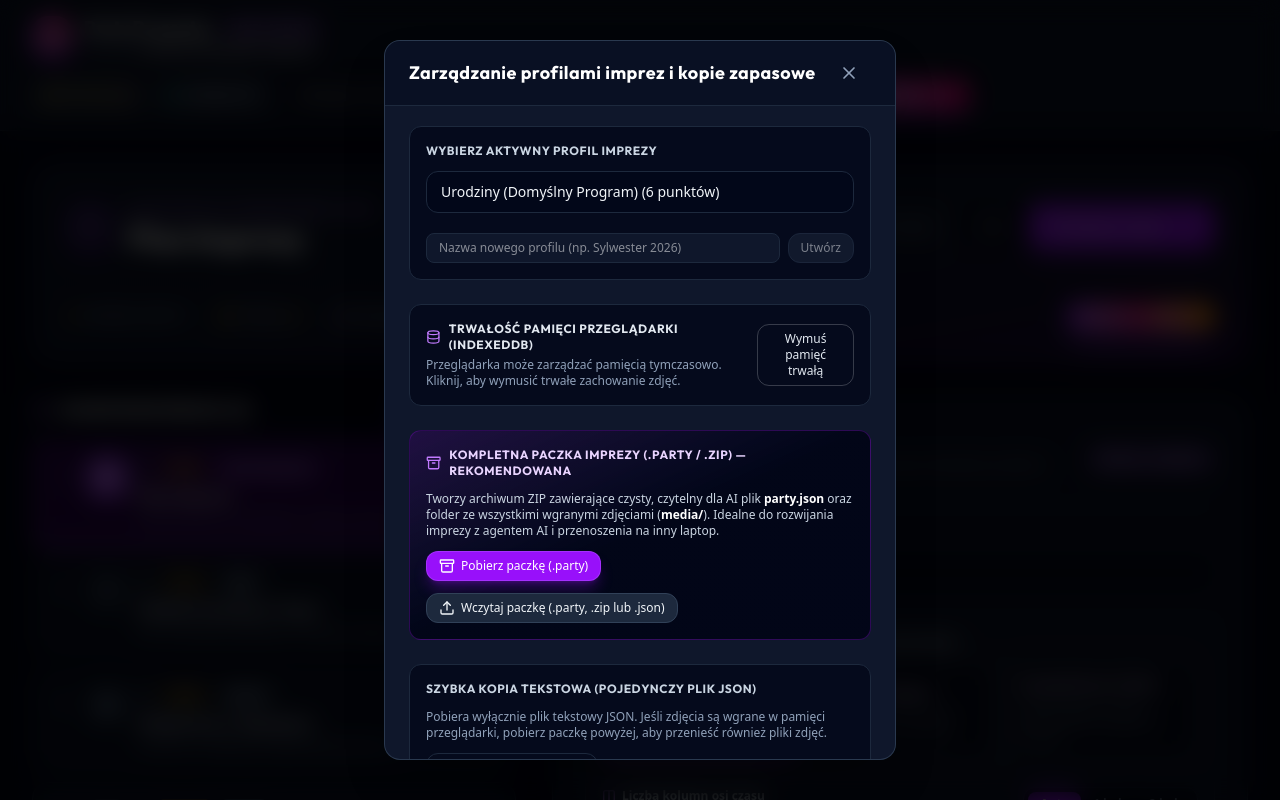
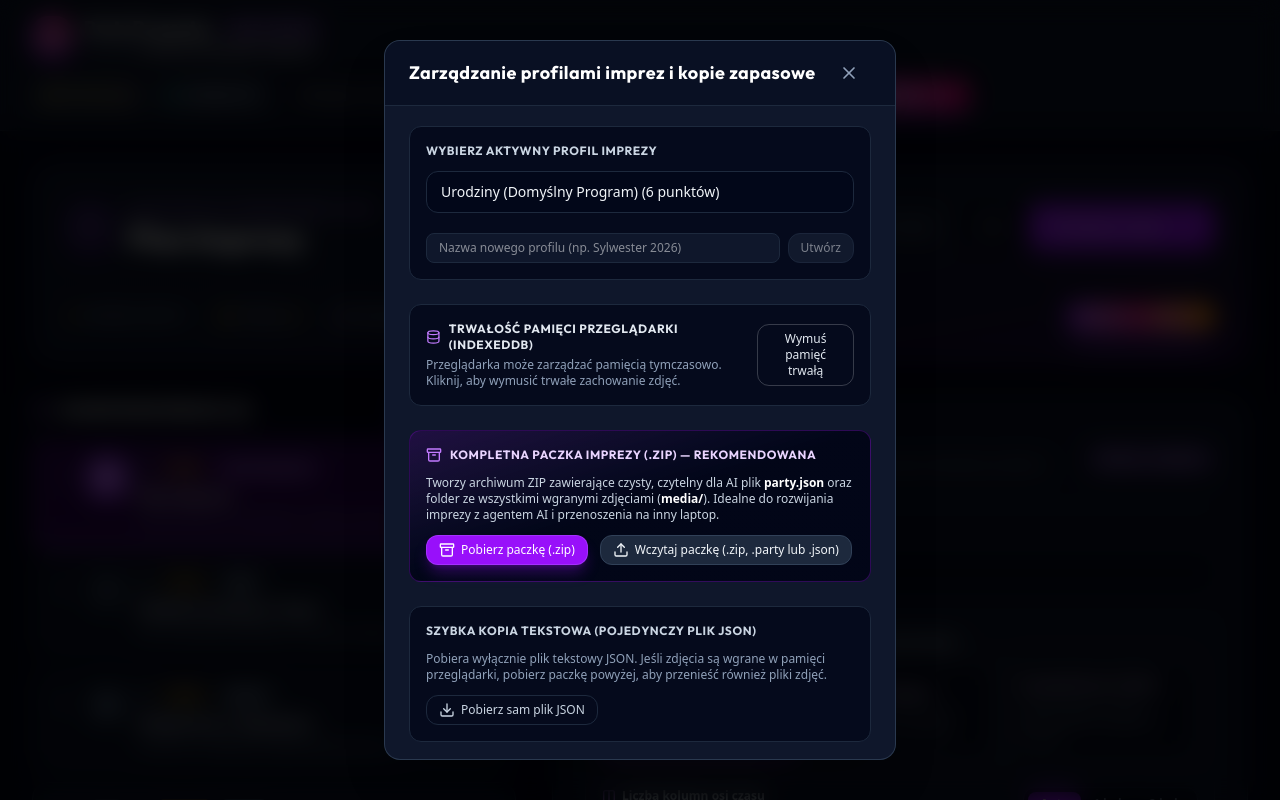
Before and after one commit to MichalRedm/party-presenter, a React (Vite) app: page /admin in a window 1280 px wide. Both pictures are taken after a click on the button "Kopia / Profile". Shown: the top 800 px of the page. Built offline with nearby package versions, Linux system fonts and the light colour scheme.

Commit message:
refactor(storage): switch default package export format to .zip

```diff
--- a/src/components/layout/AdminLayout.tsx
+++ b/src/components/layout/AdminLayout.tsx
@@ -265,12 +265,12 @@ export const AdminLayout: React.FC<{ children: React.ReactNode }> = ({ children
             )}
           </div>
 
-          {/* Export & Import Complete Party Package (.party / .zip) */}
+          {/* Export & Import Complete Party Package (.zip / .party) */}
           <div className="p-4 bg-gradient-to-br from-purple-950/40 via-slate-950 to-slate-950 rounded-xl border border-purple-800/40 space-y-3">
             <div className="flex items-center gap-2">
               <Archive className="w-4 h-4 text-purple-400" />
               <h4 className="text-xs font-bold text-purple-200 uppercase tracking-wider">
-                Kompletna Paczka Imprezy (.party / .zip) — Rekomendowana
+                Kompletna Paczka Imprezy (.zip) — Rekomendowana
               </h4>
             </div>
             <p className="text-xs text-slate-300">
@@ -285,13 +285,13 @@ export const AdminLayout: React.FC<{ children: React.ReactNode }> = ({ children
                 icon={<Archive className="w-4 h-4" />}
                 disabled={isExportingPackage}
               >
-                {isExportingPackage ? 'Pakowanie archiwum ZIP...' : 'Pobierz paczkę (.party)'}
+                {isExportingPackage ? 'Pakowanie archiwum ZIP...' : 'Pobierz paczkę (.zip)'}
               </Button>
 
               <input
                 type="file"
                 ref={fileInputRef}
-                accept=".party,.zip,.json"
+                accept=".zip,.party,.json"
                 className="hidden"
                 onChange={handleImportFile}
               />
@@ -302,7 +302,7 @@ export const AdminLayout: React.FC<{ children: React.ReactNode }> = ({ children
                 icon={<Upload className="w-4 h-4" />}
                 disabled={isImporting}
               >
-                {isImporting ? 'Rozpakowywanie i importowanie...' : 'Wczytaj paczkę (.party, .zip lub .json)'}
+                {isImporting ? 'Rozpakowywanie i importowanie...' : 'Wczytaj paczkę (.zip, .party lub .json)'}
               </Button>
             </div>
           </div>
--- a/src/context/PartyContext.tsx
+++ b/src/context/PartyContext.tsx
@@ -755,7 +755,7 @@ export const PartyProvider: React.FC<{ children: React.ReactNode; isProjector?:
 
   const exportPackage = useCallback(async () => {
     const safeName = activeProfile.name.toLowerCase().replace(/\s+/g, '_');
-    await exportPartyPackage(state, `party_package_${safeName}.party`);
+    await exportPartyPackage(state, `party_package_${safeName}.zip`);
   }, [state, activeProfile]);
 
   const importPackage = useCallback(async (file: File): Promise<PartyState> => {
--- a/src/services/storage.ts
+++ b/src/services/storage.ts
@@ -317,7 +317,7 @@ export async function exportPartyPackage(state: PartyState, filename?: string):
 
   // Trigger download
   const downloadAnchor = document.createElement('a');
-  const safeFilename = filename || `party_package_${new Date().toISOString().slice(0, 10)}.party`;
+  const safeFilename = filename || `party_package_${new Date().toISOString().slice(0, 10)}.zip`;
 
   const downloadUrl = URL.createObjectURL(zipBlob);
   downloadAnchor.setAttribute('href', downloadUrl);
```
